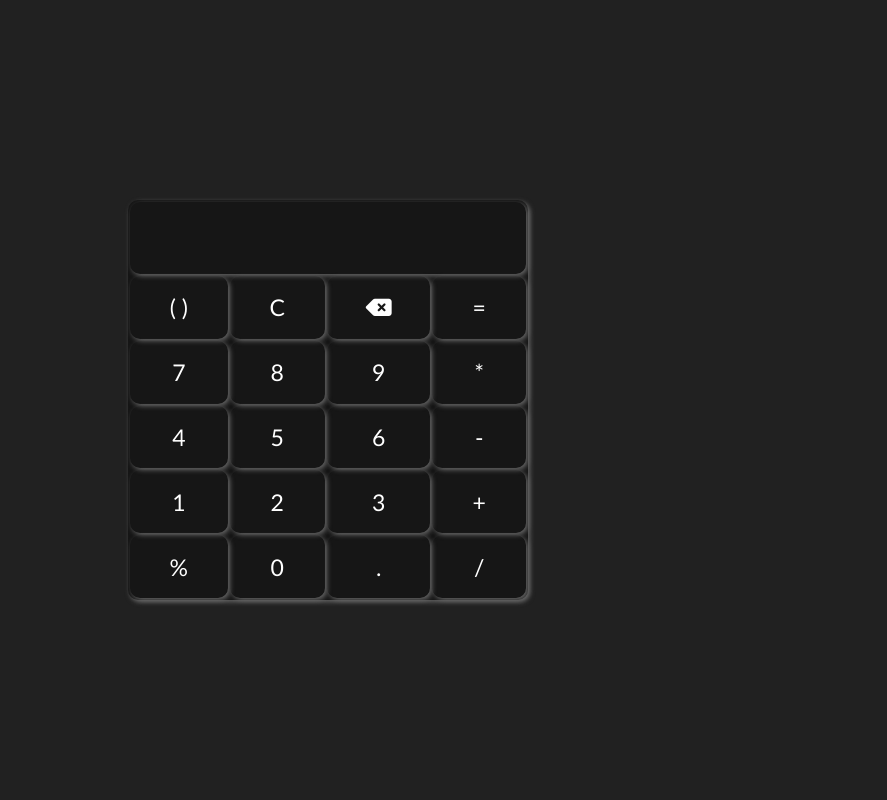
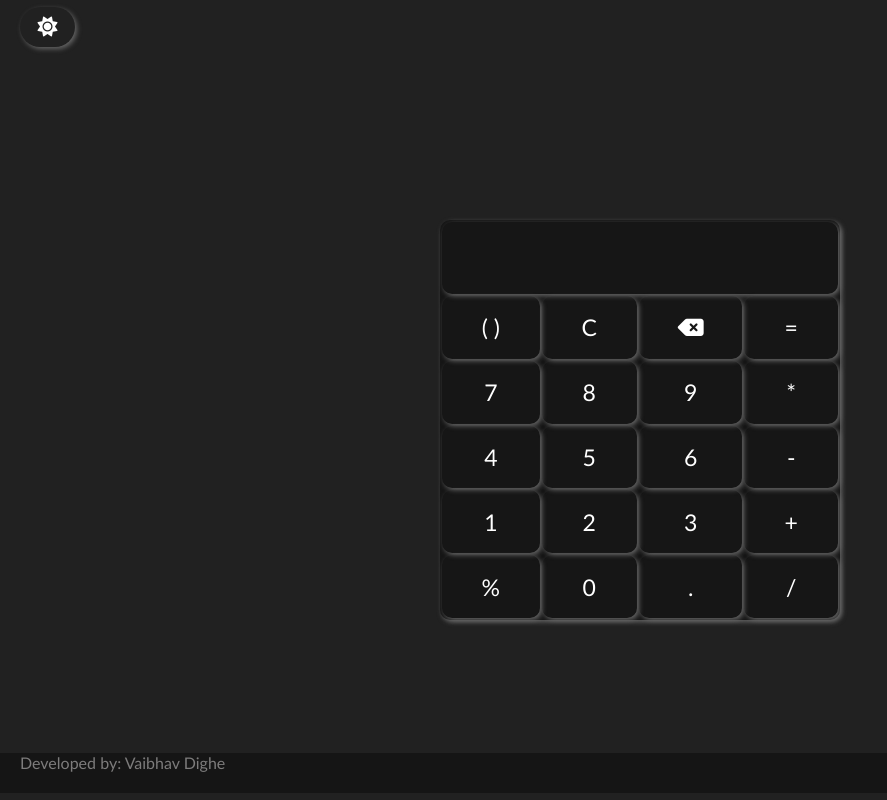
Before and after one commit to Vaibhavvdighe/calculator, a plain HTML site: page index.html in a window 1280 px wide. Shown: the whole page, without its empty margins (0-887 px from the left). Drawn offline with Linux system fonts and the light colour scheme.

Commit message:
Update index.html

```diff
--- a/index.html
+++ b/index.html
@@ -8,7 +8,12 @@
     <link rel="stylesheet" href="https://cdnjs.cloudflare.com/ajax/libs/font-awesome/6.6.0/css/all.min.css" integrity="sha512-Kc323vGBEqzTmouAECnVceyQqyqdsSiqLQISBL29aUW4U/M7pSPA/gEUZQqv1cwx4OnYxTxve5UMg5GT6L4JJg==" crossorigin="anonymous" referrerpolicy="no-referrer"/>
 </head>
 <body>
-    <div class="main">
+    <header>
+        <button class="theme">
+            <i class="fa-solid fa-sun fa-xl" style="color: white;"></i>
+        </button>
+    </header>
+    <main>
         <table>
             <tr>
                 <th colspan="4" id="space" style="text-align:end;";></th>
@@ -44,7 +49,10 @@
                 <td>/</td>
             </tr>
         </table>
-    </div>
+    </main>
+    <footer>
+        Developed by: Vaibhav Dighe
+    </footer>
 </body>
 <script src="script.js"></script>
 </html>
```
